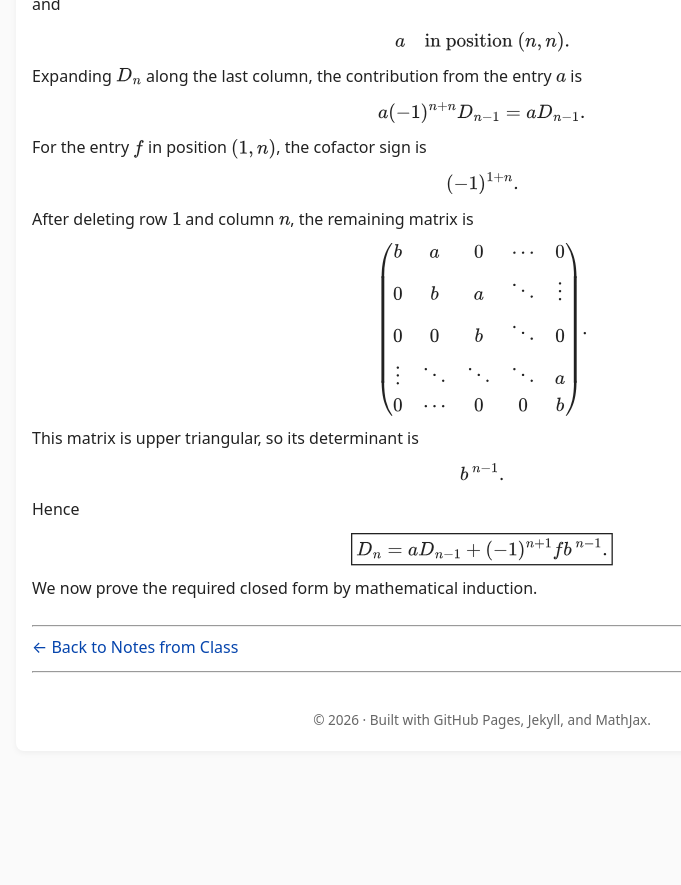
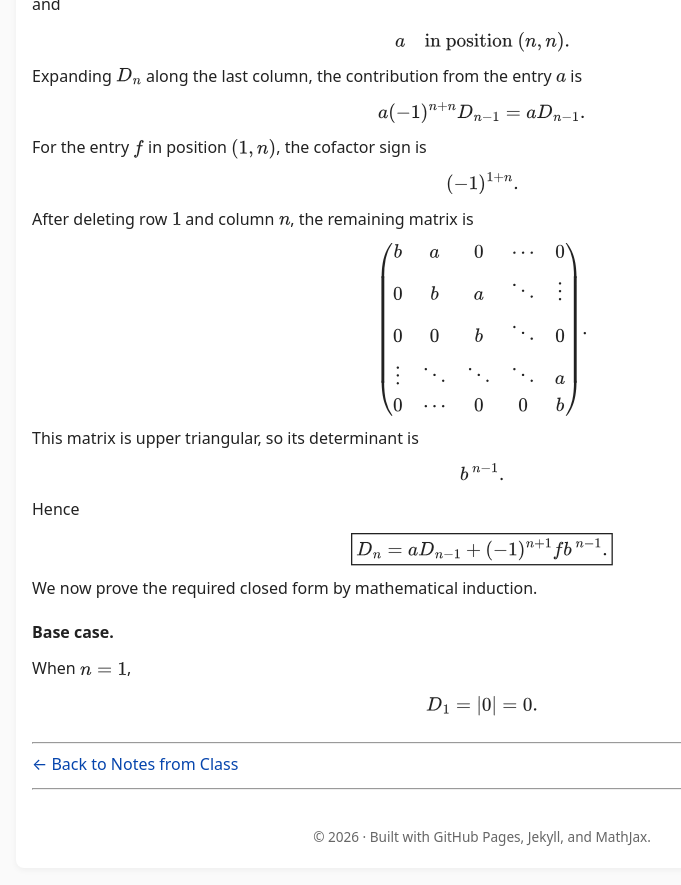
Before and after one commit to SaleemKamaludin/SaleemKamaludin.github.io, a Jekyll site: the page built from courses/math-2276/notes-from-class/lecture-2/index.md, in a window 1280 px wide and 900 px high, scrolled down 11862 px. Shown: the top 885 px of the window, without its empty margins (158-839 px from the left). Built offline with Jekyll 4.4.1, drawn with Linux system fonts in a browser that asks for light colours; before the commit the page ends 12645 px from its top, so only the background shows below that.

Commit message:
Add base case to Example 1.2 induction proof

```diff
--- a/courses/math-2276/notes-from-class/lecture-2/index.md
+++ b/courses/math-2276/notes-from-class/lecture-2/index.md
@@ -1840,6 +1840,31 @@ D_n=
   </p>
 
   </div>
+
+  <div id="example-1-2-proof-base-case">
+
+  <p style="margin-top: 1.2rem;">
+    <strong>Base case.</strong>
+  </p>
+
+  <p>
+    When \(n=1\),
+  </p>
+
+  <div class="display-math">
+
+  \[
+  D_1
+  =
+  \begin{vmatrix}
+  0
+  \end{vmatrix}
+  =0.
+  \]
+
+  </div>
+
+  </div>
 </div>
 
 ---
```
